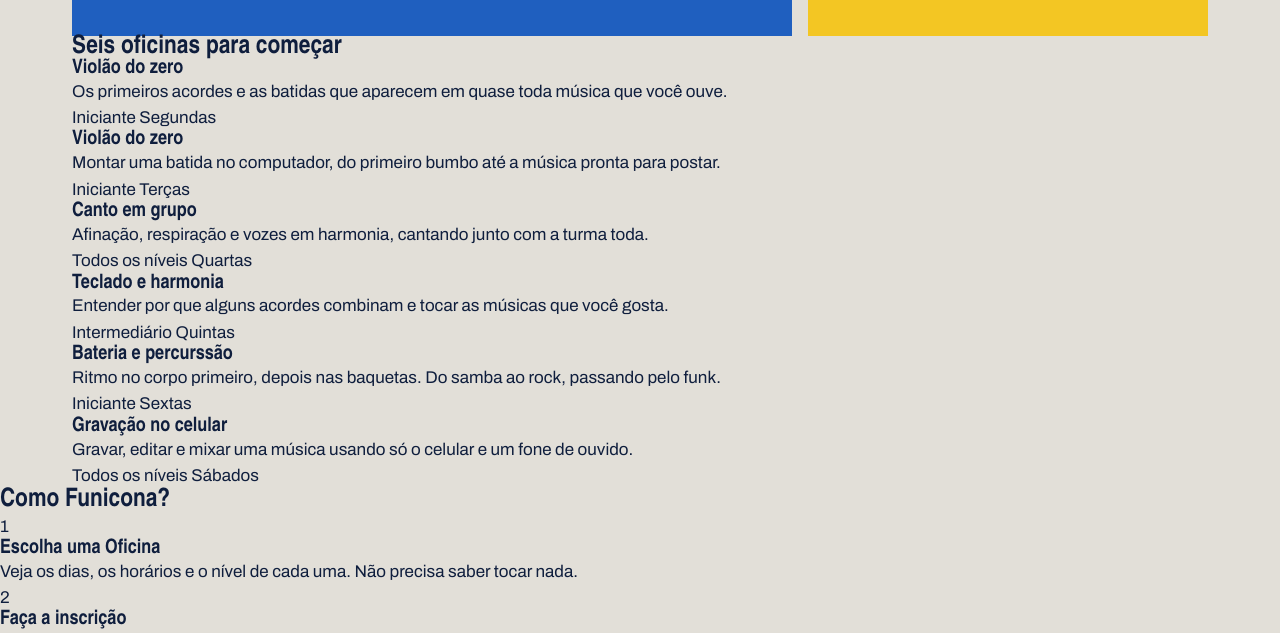
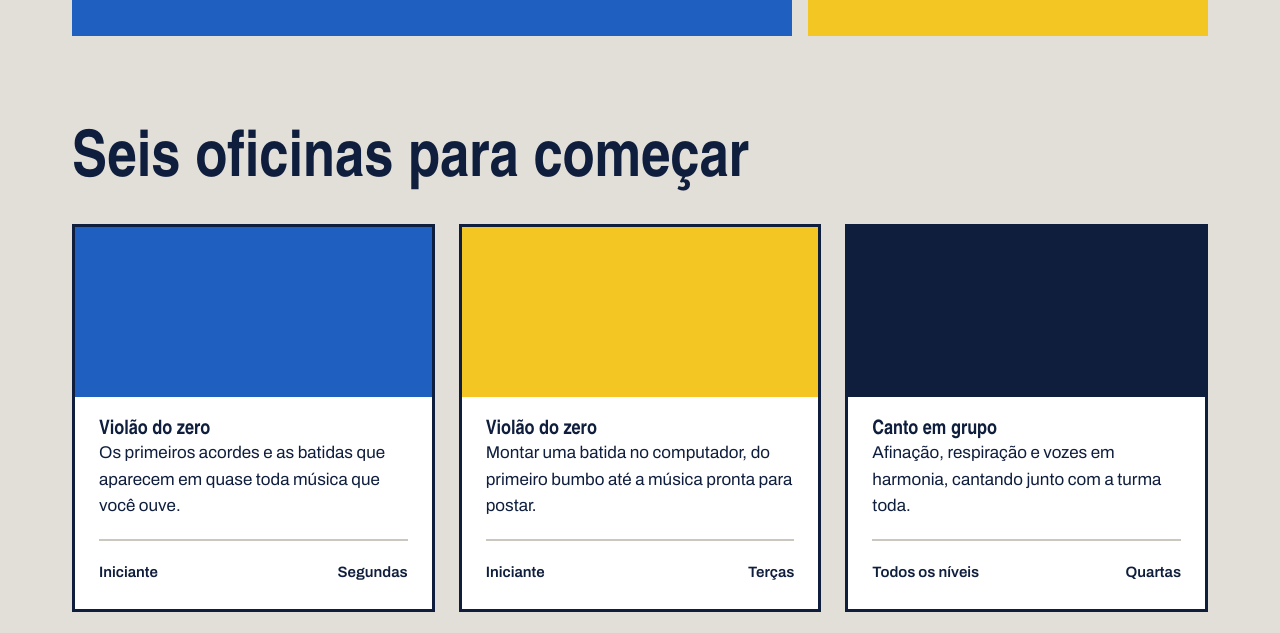
Before and after one commit to AnaCarolinaSMP/lage-sonoro, a plain HTML site: page index.html in a window 1280 px wide. Shown: the part 697-1330 px from the top of the page. Drawn offline with Linux system fonts and the light colour scheme; a web font is replaced by a local one.

Commit message:
Cards das oficinas

```diff
--- a/index.css
+++ b/index.css
@@ -129,3 +129,85 @@
   .botao:hover {
     background-color: var(--caixa-dagua);
   }
+
+
+
+  .cartaz-lateral p {
+    font-size: 22px;
+    font-weight: 600;
+    line-height: 1.3;
+  }
+
+  .botao {
+    background-color: var(--tinta);
+    color: var(--branco);
+    font-weight: 700;
+    text-decoration: none;
+    padding: 16px 28px;
+    border: none;
+    font-family: var(--fonte-texto);
+    font-size: 17px;
+    cursor: pointer;
+  }
+
+  .botao:hover {
+    background-color: var(--caixa-dagua);
+  }
+
+  .secao{
+    margin-top: 96px;
+  }
+
+  .titulo-secao{
+    font-size: 64px;
+    margin-bottom: 32px;
+  }
+
+  .cards{
+    display: flex;
+    flex-wrap: wrap;
+    gap: 24px;
+  }
+
+  .card{
+    background-color: white;
+    border: 3px solid var(--tinta);
+    flex: 1 1 340px;
+  }
+
+  .card .foto{
+    height: 170px;
+  }
+  .foto {
+    background-color: var(--concreto-escuro);
+  }
+
+  .foto-azul {
+    background-color: var(--caixa-dagua);
+  }
+
+  .foto-amarela {
+    background-color: var(--fita);
+  }
+
+  .foto-tinta {
+    background-color: var(--tinta);
+  }
+
+  .card-texto {
+    padding: 24px;
+  }
+
+  .card-texto {
+    padding: 24px;
+  }
+
+  .card-info{
+    margin-top: 20px;
+    padding-top: 20px;
+    border-top: 2px solid var(--concreto-escuro);
+    font-size: 15px;
+    font-weight: 600;
+    display: flex;
+    justify-content: space-between;
+  }
```
